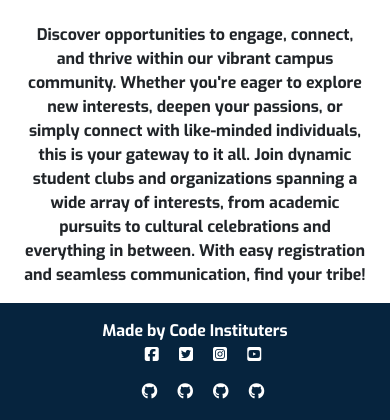
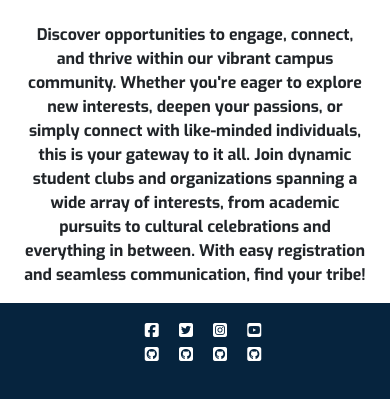
Before and after one commit to Karlsberg62/Hackathon-3, a Django app: page / in a window 390 px wide. Shown: the part 528-948 px from the top of the page. After the commit the page ends 927 px from the top, so only its background shows below. Run offline with Django 4.2, Linux system fonts and the light colour scheme; some libraries are stand-ins or nearby versions.

Commit message:
ADD: responsiveness to footer and alt text + arialabels  to base.html

```diff
--- a/templates/base.html
+++ b/templates/base.html
@@ -41,7 +41,8 @@
             <a class="navbar-brand" href="#"><span class="brand"><a class="navbar-brand logo mb-3 mt-3" href="#"><span
                             class="brand">
                             <h1>
-                                <img class="logo" src="{% static 'media/images/college_connect_logo.png' %}" alt="" />
+                                <img class="logo" src="{% static 'media/images/college_connect_logo.png' %}"
+                                    alt="College Connect Logo" />
                             </h1></a></span></span></a>
             <button class="navbar-toggler" type="button" data-bs-toggle="collapse" data-bs-target="#navbarText"
                 aria-controls="navbarText" aria-expanded="false" aria-label="Toggle navigation">
@@ -135,25 +136,49 @@
 
     <!-- Footer -->
     <footer class="footer mt-auto py-3 bg-blue2">
+        <div class="container">
+            <div class="row">
+                <div class="col-sm">
+                    <p class="m-0 text-center text-nowrap">
+                        <a href="https://www.facebook.com" target="_blank"
+                            aria-label="Facebook - if clicked will open in a new tab"><i
+                                class="fab fa-facebook-square ms-3 text-white"></i></a>
+                        <a href="https://twitter.com" target="_blank"
+                            aria-label="Twitter - if clicked will open in a new tab"><i
+                                class="fab fa-twitter-square ms-3 text-white"></i></a>
+                        <a href="https://www.instagram.com" target="_blank"
+                            aria-label="Instagram - if clicked will open in a new tab"><i
+                                class="fab fa-instagram-square ms-3 text-white"></i></a>
+                        <a href="https://www.youtube.com" target="_blank"
+                            aria-label="Youtube - if clicked will open in a new tab"><i
+                                class="fab fa-youtube-square ms-3 text-white"></i></a>
+                    </p>
+                </div>
+                <div class="col-sm d-none d-md-block">
                     <p class="m-0 text-center text-white">
                         {% block copyright %}
                         Made by Code Instituters
                         {% endblock copyright %}
                     </p>
-        <p class="m-0 text-center text-white">
-            <i class="fab fa-facebook-square ms-3"></i>
-            <i class="fab fa-twitter-square ms-3"></i>
-            <i class="fab fa-instagram-square ms-3"></i>
-            <i class="fab fa-youtube-square ms-3"></i>
-
-
+                </div>
+                <div class="col-sm">
+                    <p class="m-sm text-center text-nowrap">
+                        <a href="https://github.com/BenFash" target="_blank"
+                            aria-label="Github (Ben) - if clicked will open in a new tab"><i
+                                class="fab fa-github-square ms-3 text-white"></i></a>
+                        <a href="https://github.com/Quaim" target="_blank"
+                            aria-label="Github (Ellis) - if clicked will open in a new tab"><i
+                                class="fab fa-github-square ms-3 text-white"></i></a>
+                        <a href="https://github.com/StephShobiye" target="_blank"
+                            aria-label="Github (Steph) - if clicked will open in a new tab"><i
+                                class="fab fa-github-square ms-3 text-white"></i></a>
+                        <a href="https://github.com/Karlsberg62" target="_blank"
+                            aria-label="Github (Karl) - if clicked will open in a new tab"><i
+                                class="fab fa-github-square ms-3 text-white"></i></a>
                     </p>
-        <p class="m-0 text-center text-white">
-            <link rel="stylesheet" href="#"><i class="fa-brands fa-github mt-3 ms-3"></i>
-            <link rel="stylesheet" href="#"><i class="fa-brands fa-github ms-3"></i>
-            <link rel="stylesheet" href="#"><i class="fa-brands fa-github ms-3"></i>
-            <link rel="stylesheet" href="#"><i class="fa-brands fa-github ms-3"></i>
-        </p>
+                </div>
+            </div>
+        </div>
 
     </footer>
 
```
Also changed, not shown: README.md. Lines whose indentation alone changed are shown as unchanged.
